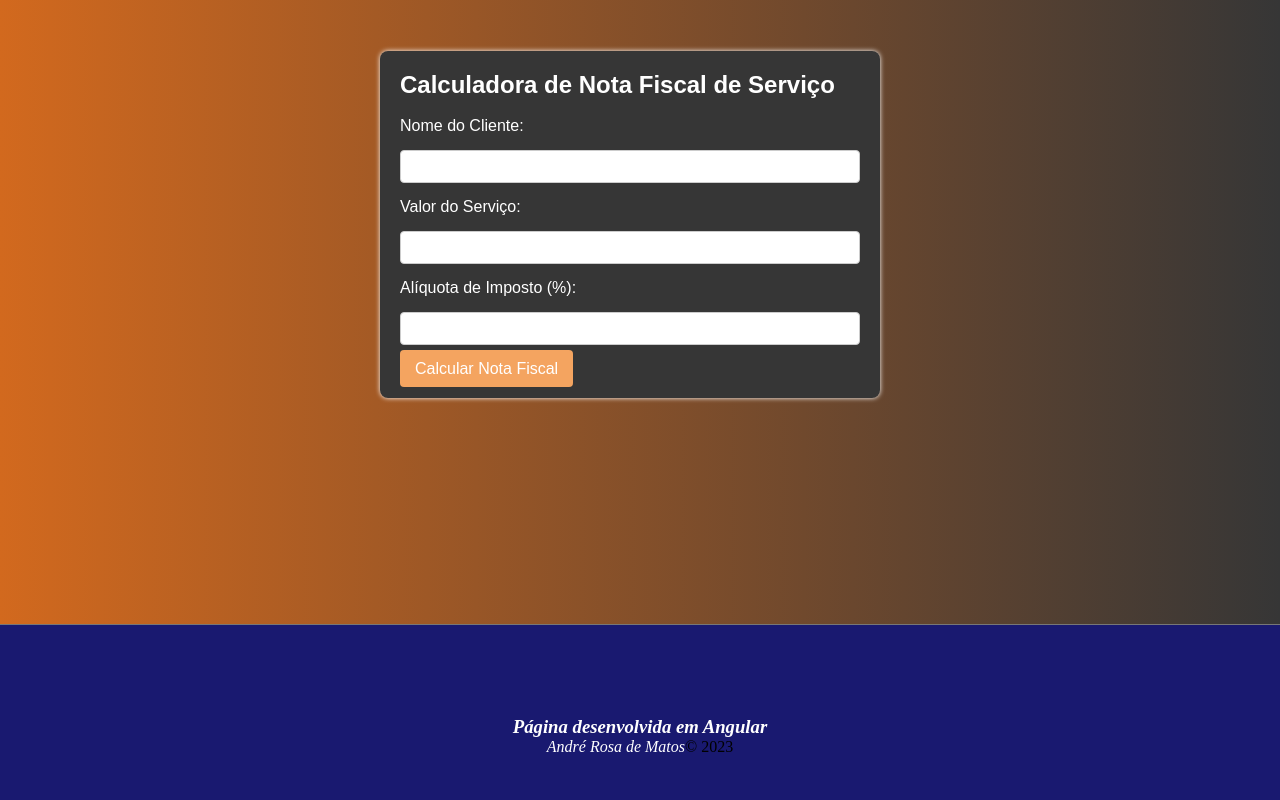
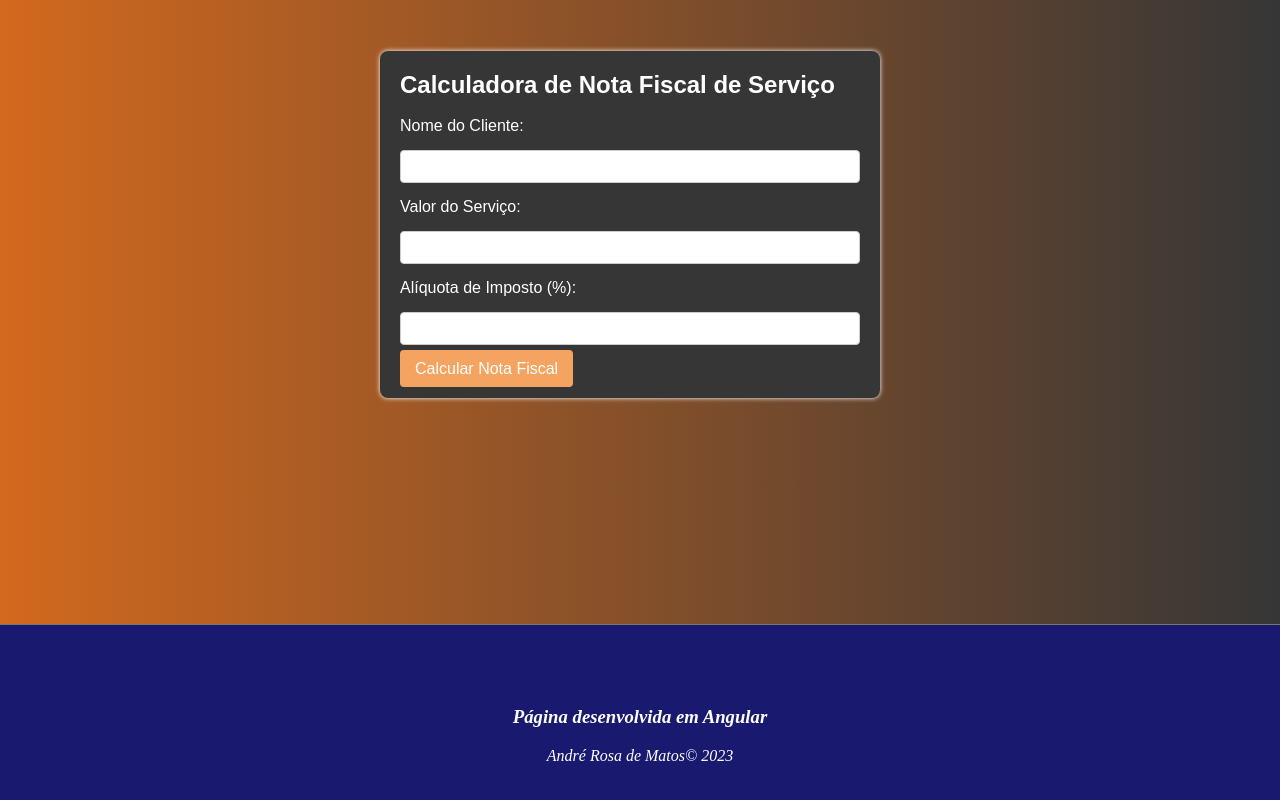
Before and after one commit to andrematos90/Exercicio-Teste-Pratico-SaguiTech, an Angular app in the folder Exercicio teste refeito em Angular/notafiscal/: page / in a window 1280 px wide. Shown: the part 276-1076 px from the top of the page. Built offline with nearby package versions, Linux system fonts and the light colour scheme.

Commit message:
estilo finalizado

```diff
--- a/Exercicio teste refeito em Angular/notafiscal/src/app/components/footer/footer.component.css
+++ b/Exercicio teste refeito em Angular/notafiscal/src/app/components/footer/footer.component.css
@@ -10,7 +10,7 @@ footer{
   background-color: #191970;
 }
 
-footer h3, span{
+footer h3, span, p{
   margin-top: 1.2em;
   font-style: italic;
   color: #fff;
```
